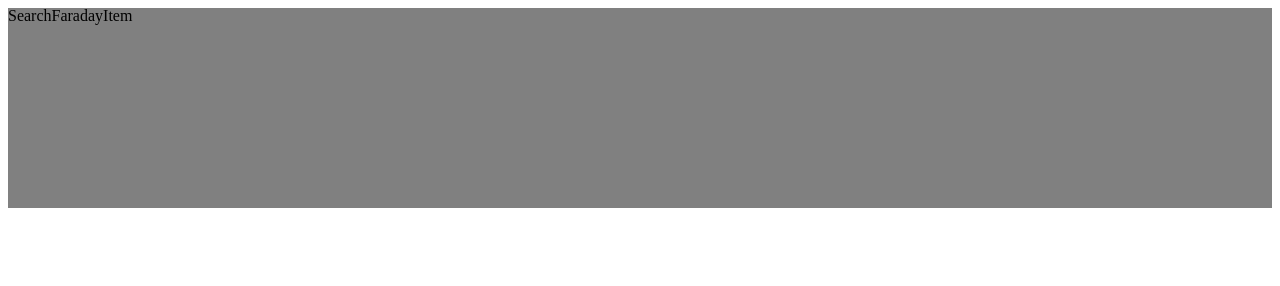
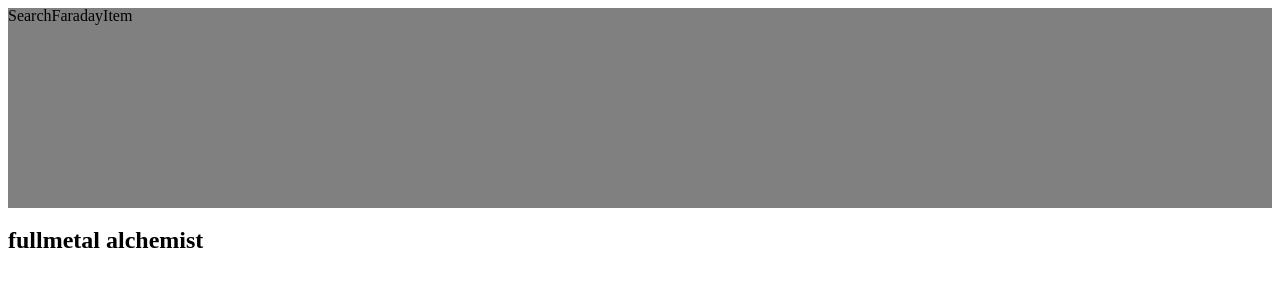
Before and after one commit to spike7310/sitio8, a plain HTML site: page index.html in a window 1280 px wide. Drawn offline with Linux system fonts and the light colour scheme.

Commit message:
agregué un título de fullmetal

```diff
--- a/index.html
+++ b/index.html
@@ -19,6 +19,7 @@
 	</nav>
 </header>
 <body>
+	<h2>fullmetal alchemist</h2>
 
 </body>
 </html>
```
